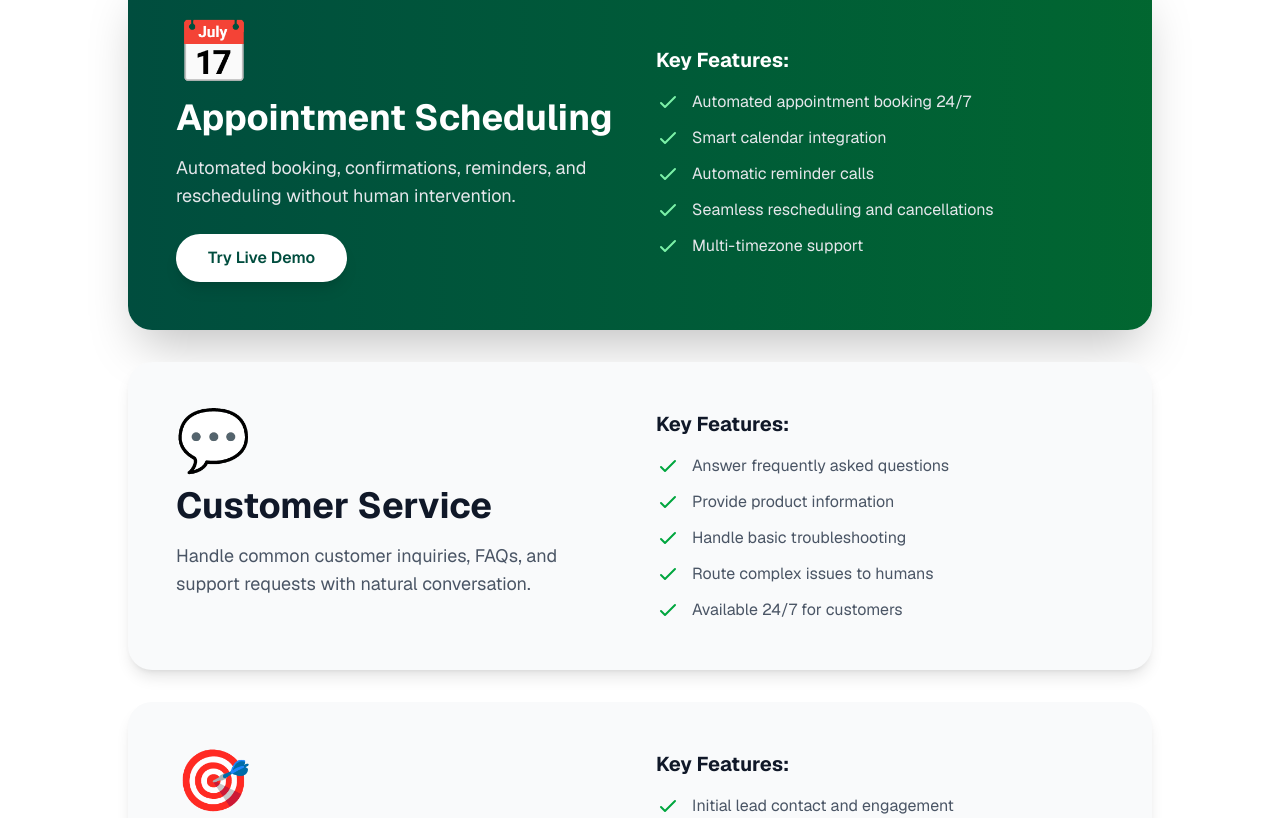
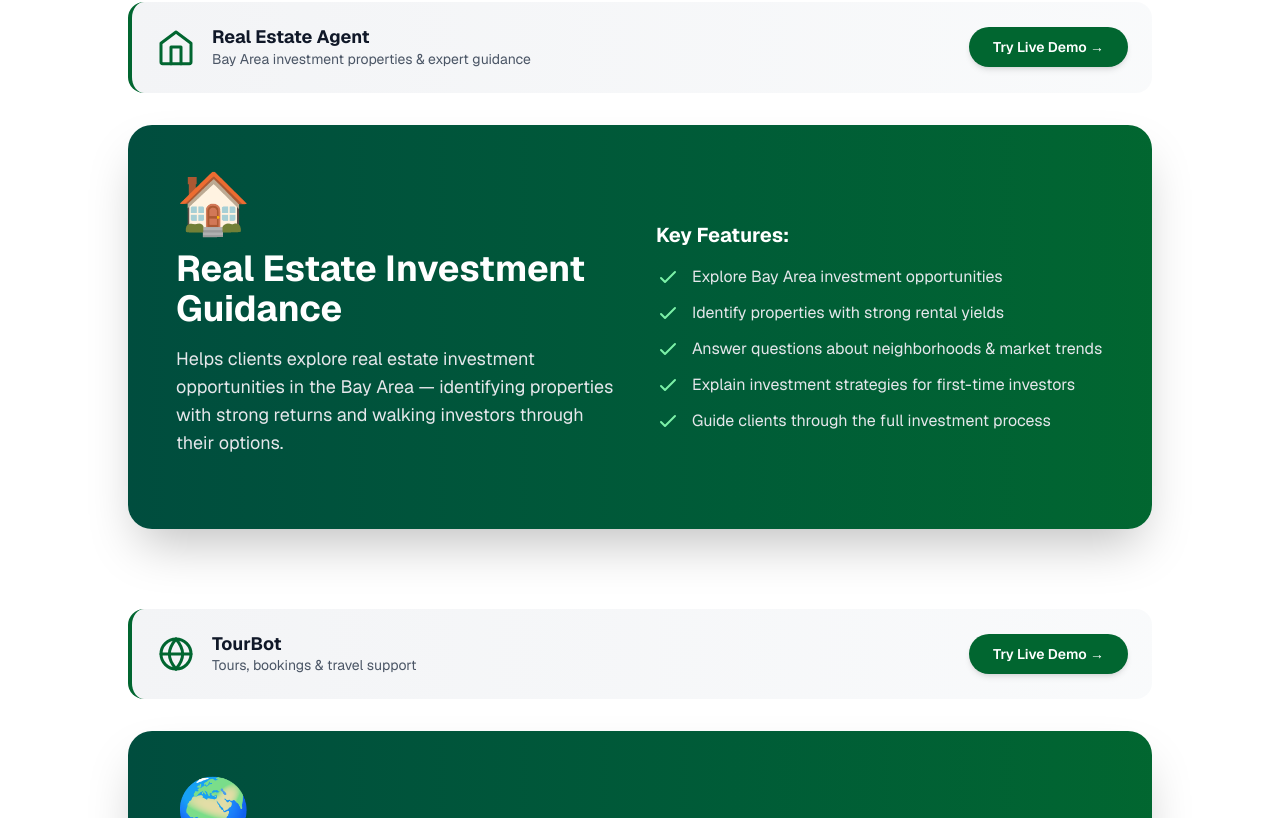
Before and after one commit to digitalytics/Digitalytics-voice, a Next.js app: page /use-cases in a window 1280 px wide. Shown: the part 502-1320 px from the top of the page. Built offline with nearby package versions, Linux system fonts and the light colour scheme.

Commit message:
2 agent added on Demo page.

```diff
--- a/src/app/use-cases/page.tsx
+++ b/src/app/use-cases/page.tsx
@@ -1,6 +1,5 @@
 'use client';
 
-import type { Metadata } from 'next';
 import Link from 'next/link';
 import { motion } from 'framer-motion';
 import Navbar from '@/components/layout/Navbar';
@@ -8,45 +7,127 @@ import Footer from '@/components/layout/Footer';
 import ScrollToTop from '@/components/layout/ScrollToTop';
 import { staggerContainer, fadeInUp } from '@/lib/animations';
 
-const useCases = [
+// Inline SVG icons (same as DemoForm.tsx)
+function HomeIcon({ className }: { className?: string }) {
+  return (
+    <svg className={className} viewBox="0 0 24 24" fill="none" stroke="currentColor" strokeWidth={1.8} strokeLinecap="round" strokeLinejoin="round">
+      <path d="M3 9.75L12 3l9 6.75V21a1 1 0 01-1 1H4a1 1 0 01-1-1V9.75z" />
+      <path d="M9 22V12h6v10" />
+    </svg>
+  );
+}
+
+function GlobeIcon({ className }: { className?: string }) {
+  return (
+    <svg className={className} viewBox="0 0 24 24" fill="none" stroke="currentColor" strokeWidth={1.8} strokeLinecap="round" strokeLinejoin="round">
+      <circle cx="12" cy="12" r="9" />
+      <path d="M12 3c-2.5 3-4 5.5-4 9s1.5 6 4 9" />
+      <path d="M12 3c2.5 3 4 5.5 4 9s-1.5 6-4 9" />
+      <path d="M3 12h18" />
+    </svg>
+  );
+}
+
+const AGENT_USE_CASES = [
   {
-    title: 'Appointment Scheduling',
-    description: 'Automated booking, confirmations, reminders, and rescheduling without human intervention.',
-    icon: '📅',
+    agentId: 'real-estate',
+    agentName: 'Real Estate Agent',
+    agentTagline: 'Bay Area investment properties & expert guidance',
+    iconKey: 'home',
+    useCases: [
+      {
+        title: 'Real Estate Investment Guidance',
+        description:
+          'Helps clients explore real estate investment opportunities in the Bay Area — identifying properties with strong returns and walking investors through their options.',
+        icon: '🏠',
         features: [
-      'Automated appointment booking 24/7',
-      'Smart calendar integration',
-      'Automatic reminder calls',
-      'Seamless rescheduling and cancellations',
-      'Multi-timezone support',
+          'Explore Bay Area investment opportunities',
+          'Identify properties with strong rental yields',
+          'Answer questions about neighborhoods & market trends',
+          'Explain investment strategies for first-time investors',
+          'Guide clients through the full investment process',
         ],
         isPrimary: true,
       },
       {
-    title: 'Customer Service',
-    description: 'Handle common customer inquiries, FAQs, and support requests with natural conversation.',
-    icon: '💬',
+        title: 'Financing & Process Support',
+        description:
+          'Explains available financing options and manages the investment process from initial inquiry all the way through to a successful deal.',
+        icon: '💰',
         features: [
-      'Answer frequently asked questions',
-      'Provide product information',
-      'Handle basic troubleshooting',
-      'Route complex issues to humans',
-      'Available 24/7 for customers',
+          'Outline financing and mortgage options',
+          'Clarify down payment & loan requirements',
+          'Walk through the purchase process step by step',
+          'Answer due diligence and inspection questions',
+          'Keep clients informed at every stage',
         ],
         isPrimary: false,
       },
       {
-    title: 'Lead Qualification',
-    description: 'Engage with leads, gather information, and qualify prospects before human follow-up.',
-    icon: '🎯',
+        title: 'Meeting Booking with the Owner',
+        description:
+          'At the end of the call, books a meeting between the prospective investor and the business owner to take the next step.',
+        icon: '📅',
         features: [
-      'Initial lead contact and engagement',
-      'Qualify leads based on criteria',
-      'Collect contact information',
-      'Schedule follow-up appointments',
-      'Integration with CRM systems',
+          'Qualify interest and investment goals',
+          'Collect contact details for follow-up',
+          'Schedule a meeting with the business owner',
+          'Send confirmation details to the client',
+          'Ensure a warm, personal handoff',
         ],
         isPrimary: false,
+      },
+    ],
+  },
+  {
+    agentId: 'tourbot',
+    agentName: 'TourBot',
+    agentTagline: 'Tours, bookings & travel support',
+    iconKey: 'globe',
+    useCases: [
+      {
+        title: 'Tours & Attractions Information',
+        description:
+          'Provides instant answers about tours, local attractions, and ticket prices — helping travellers plan their trip with confidence.',
+        icon: '🌍',
+        features: [
+          'Share details on available tours & attractions',
+          'Provide up-to-date ticket pricing',
+          "Explain what's included in each tour",
+          'Answer questions about schedules & availability',
+          'Available 24/7 for travellers in any time zone',
+        ],
+        isPrimary: true,
+      },
+      {
+        title: 'Booking & Reservations',
+        description:
+          'Assists callers with booking tours and making reservations through a friendly, natural conversation.',
+        icon: '✈️',
+        features: [
+          'Guide callers through available tour options',
+          'Collect traveller details for reservations',
+          'Confirm booking requirements & availability',
+          'Process reservation requests seamlessly',
+          'Send booking confirmation details',
+        ],
+        isPrimary: false,
+      },
+      {
+        title: 'Complaint Handling',
+        description:
+          'Listens to and resolves customer complaints professionally, ensuring every traveller feels heard and supported.',
+        icon: '🎧',
+        features: [
+          'Handle complaints with empathy & professionalism',
+          'Log and track complaint details',
+          'Offer solutions or escalate to the right team',
+          'Follow up to confirm resolution',
+          'Turn negative experiences into positive outcomes',
+        ],
+        isPrimary: false,
+      },
+    ],
   },
 ];
 
@@ -58,25 +139,56 @@ export default function UseCasesPage() {
         {/* Hero Section */}
         <section className="py-20 bg-gradient-to-br from-[#004D3E] to-green-800 text-white">
           <div className="max-w-7xl mx-auto px-4 sm:px-8 md:px-16 lg:px-32 text-center">
-            <motion.div
-              variants={fadeInUp}
-              initial="hidden"
-              animate="visible"
-            >
+            <motion.div variants={fadeInUp} initial="hidden" animate="visible">
               <h1 className="text-5xl md:text-6xl font-bold mb-6">
-                AI Voice Agent Use Cases
+                AI Voice Agents for Every Industry
               </h1>
               <p className="text-xl text-gray-200 mb-8 max-w-3xl mx-auto">
-                Discover how businesses are using AI voice agents to automate
-                customer interactions and improve efficiency.
+                Our Real Estate Agent guides investors through Bay Area property
+                opportunities, and TourBot handles everything from tour info to
+                bookings and complaints — all on autopilot.
               </p>
             </motion.div>
           </div>
         </section>
 
-        {/* Use Cases Section */}
+        {/* Agent Sections */}
         <section className="py-20 bg-white">
-          <div className="max-w-7xl mx-auto px-4 sm:px-8 md:px-16 lg:px-32">
+          <div className="max-w-7xl mx-auto px-4 sm:px-8 md:px-16 lg:px-32 space-y-20">
+            {AGENT_USE_CASES.map((agent) => (
+              <div key={agent.agentId}>
+                {/* Agent Header Banner */}
+                <motion.div
+                  variants={fadeInUp}
+                  initial="hidden"
+                  whileInView="visible"
+                  viewport={{ once: true }}
+                  className="bg-gradient-to-r from-gray-100 to-gray-50 border-l-4 border-green-800 rounded-2xl p-6 mb-8 flex flex-col sm:flex-row sm:items-center sm:justify-between gap-4"
+                >
+                  <div className="flex items-center gap-4">
+                    <div className="w-10 h-10 text-green-800 flex-shrink-0">
+                      {agent.iconKey === 'home' ? (
+                        <HomeIcon className="w-full h-full" />
+                      ) : (
+                        <GlobeIcon className="w-full h-full" />
+                      )}
+                    </div>
+                    <div>
+                      <p className="font-bold text-gray-900 text-lg leading-tight">
+                        {agent.agentName}
+                      </p>
+                      <p className="text-gray-600 text-sm">{agent.agentTagline}</p>
+                    </div>
+                  </div>
+                  <Link
+                    href="/demo"
+                    className="inline-block bg-green-800 text-white px-6 py-2.5 rounded-full hover:bg-green-700 transition-all shadow-md font-semibold text-sm whitespace-nowrap"
+                  >
+                    Try Live Demo →
+                  </Link>
+                </motion.div>
+
+                {/* Use Case Cards */}
                 <motion.div
                   variants={staggerContainer}
                   initial="hidden"
@@ -84,7 +196,7 @@ export default function UseCasesPage() {
                   viewport={{ once: true }}
                   className="space-y-8"
                 >
-              {useCases.map((useCase, index) => (
+                  {agent.useCases.filter((uc) => uc.isPrimary).map((useCase, index) => (
                     <motion.div
                       key={index}
                       variants={fadeInUp}
@@ -111,14 +223,6 @@ export default function UseCasesPage() {
                           >
                             {useCase.description}
                           </p>
-                      {useCase.isPrimary && (
-                        <Link
-                          href="/demo"
-                          className="inline-block bg-white text-[#004D3E] px-8 py-3 rounded-full hover:bg-gray-100 transition-all shadow-lg font-semibold"
-                        >
-                          Try Live Demo
-                        </Link>
-                      )}
                         </div>
                         <div>
                           <h3
@@ -166,6 +270,8 @@ export default function UseCasesPage() {
                   ))}
                 </motion.div>
               </div>
+            ))}
+          </div>
         </section>
 
         {/* Bottom CTA */}
--- a/src/components/demo/DemoForm.tsx
+++ b/src/components/demo/DemoForm.tsx
@@ -1,37 +1,117 @@
 'use client';
 
 import { useState } from 'react';
-import { DemoFormData, FormErrors, FormStatus } from '@/types';
+import { motion, AnimatePresence } from 'framer-motion';
+import { DemoFormData, FormErrors, FormStatus, AgentId } from '@/types';
 import { validateDemoForm, formatPhoneNumber, cleanPhoneNumber } from '@/lib/utils';
-import { API_CONFIG } from '@/lib/constants';
+import { API_CONFIG, AGENTS } from '@/lib/constants';
+import { buttonHover, buttonTap } from '@/lib/animations';
 import FormInput from './FormInput';
 import SubmitButton from './SubmitButton';
 import SuccessMessage from './SuccessMessage';
 
+// Inline SVG icons
+function HomeIcon({ className }: { className?: string }) {
+  return (
+    <svg className={className} viewBox="0 0 24 24" fill="none" stroke="currentColor" strokeWidth={1.8} strokeLinecap="round" strokeLinejoin="round">
+      <path d="M3 9.75L12 3l9 6.75V21a1 1 0 01-1 1H4a1 1 0 01-1-1V9.75z" />
+      <path d="M9 22V12h6v10" />
+    </svg>
+  );
+}
+
+function GlobeIcon({ className }: { className?: string }) {
+  return (
+    <svg className={className} viewBox="0 0 24 24" fill="none" stroke="currentColor" strokeWidth={1.8} strokeLinecap="round" strokeLinejoin="round">
+      <circle cx="12" cy="12" r="9" />
+      <path d="M12 3c-2.5 3-4 5.5-4 9s1.5 6 4 9" />
+      <path d="M12 3c2.5 3 4 5.5 4 9s-1.5 6-4 9" />
+      <path d="M3 12h18" />
+    </svg>
+  );
+}
+
+function CheckBadge() {
+  return (
+    <div className="absolute -top-2 -right-2 w-6 h-6 bg-green-600 rounded-full flex items-center justify-center shadow-md">
+      <svg className="w-3.5 h-3.5 text-white" viewBox="0 0 24 24" fill="none" stroke="currentColor" strokeWidth={3} strokeLinecap="round" strokeLinejoin="round">
+        <path d="M5 13l4 4L19 7" />
+      </svg>
+    </div>
+  );
+}
+
+interface AgentCardProps {
+  agent: typeof AGENTS[number];
+  isSelected: boolean;
+  onClick: () => void;
+}
+
+function AgentCard({ agent, isSelected, onClick }: AgentCardProps) {
+  return (
+    <motion.button
+      type="button"
+      onClick={onClick}
+      whileHover={isSelected ? {} : buttonHover}
+      whileTap={buttonTap}
+      className={`
+        relative w-full text-left p-5 rounded-2xl border-2 transition-colors duration-200 cursor-pointer
+        ${isSelected
+          ? 'border-green-800 bg-green-50 shadow-md'
+          : 'border-gray-200 bg-white hover:border-green-300 shadow-md hover:shadow-lg'
+        }
+      `}
+    >
+      {isSelected && <CheckBadge />}
+      <div className={`w-10 h-10 mb-3 ${isSelected ? 'text-green-800' : 'text-gray-500'}`}>
+        {agent.iconKey === 'home' ? (
+          <HomeIcon className="w-full h-full" />
+        ) : (
+          <GlobeIcon className="w-full h-full" />
+        )}
+      </div>
+      <p className={`font-semibold text-sm leading-tight ${isSelected ? 'text-green-900' : 'text-gray-800'}`}>
+        {agent.name}
+      </p>
+      <p className={`text-xs mt-1 ${isSelected ? 'text-green-700' : 'text-gray-500'}`}>
+        {agent.tagline}
+      </p>
+    </motion.button>
+  );
+}
+
 export default function DemoForm() {
+  const [selectedAgentId, setSelectedAgentId] = useState<AgentId>('real-estate');
   const [formData, setFormData] = useState<DemoFormData>({
     name: '',
     phoneNumber: '',
     email: '',
   });
-
   const [errors, setErrors] = useState<FormErrors>({});
   const [status, setStatus] = useState<FormStatus>('idle');
   const [errorMessage, setErrorMessage] = useState<string>('');
+
+  const selectedAgent = AGENTS.find((a) => a.id === selectedAgentId)!;
+
+  const handleAgentSelect = (id: AgentId) => {
+    setSelectedAgentId(id);
+    // Reset form state when switching agents
+    setStatus('idle');
+    setErrorMessage('');
+    setErrors({});
+  };
 
   const handleInputChange = (field: keyof DemoFormData) => (
     e: React.ChangeEvent<HTMLInputElement>
   ) => {
     let value = e.target.value;
 
-    // Auto-format phone number
     if (field === 'phoneNumber') {
       value = formatPhoneNumber(value);
     }
 
     setFormData((prev) => ({ ...prev, [field]: value }));
 
-    // Clear field error on change
     if (errors[field]) {
       setErrors((prev) => {
         const newErrors = { ...prev };
@@ -44,7 +124,6 @@ export default function DemoForm() {
   const handleSubmit = async (e: React.FormEvent) => {
     e.preventDefault();
 
-    // Validate form
     const validationErrors = validateDemoForm(
       formData.name,
       formData.phoneNumber,
@@ -56,14 +135,13 @@ export default function DemoForm() {
       return;
     }
 
-    // Submit to webhook
     setStatus('submitting');
     setErrorMessage('');
 
     try {
       const cleanedPhone = cleanPhoneNumber(formData.phoneNumber);
 
-      const response = await fetch(API_CONFIG.webhookUrl, {
+      const response = await fetch(selectedAgent.webhookUrl, {
         method: 'POST',
         headers: {
           'Content-Type': 'application/json',
@@ -104,22 +182,48 @@ export default function DemoForm() {
     }
   };
 
-  // Show success message
   if (status === 'success') {
     return <SuccessMessage phoneNumber={formData.phoneNumber} />;
   }
 
-  // Show form
   return (
-    <form onSubmit={handleSubmit} className="max-w-2xl mx-auto">
+    <div className="max-w-2xl mx-auto">
+      {/* Agent selector */}
+      <div className="mb-6">
+        <p className="text-center text-xs font-semibold text-gray-500 uppercase tracking-widest mb-4">
+          Choose Your Agent
+        </p>
+        <div className="grid grid-cols-1 sm:grid-cols-2 gap-4">
+          {AGENTS.map((agent) => (
+            <AgentCard
+              key={agent.id}
+              agent={agent}
+              isSelected={selectedAgentId === agent.id}
+              onClick={() => handleAgentSelect(agent.id)}
+            />
+          ))}
+        </div>
+      </div>
+
+      {/* Form card */}
+      <form onSubmit={handleSubmit}>
         <div className="bg-white rounded-3xl shadow-xl p-8 md:p-12">
+          <AnimatePresence mode="wait">
+            <motion.div
+              key={selectedAgentId}
+              initial={{ opacity: 0, y: 8 }}
+              animate={{ opacity: 1, y: 0 }}
+              exit={{ opacity: 0, y: -8 }}
+              transition={{ duration: 0.2 }}
+            >
               <h2 className="text-3xl font-bold text-gray-900 mb-2 text-center">
-          Try Our AI Voice Agent
+                Talk to {selectedAgent.name}
               </h2>
               <p className="text-gray-600 mb-8 text-center">
-          Fill out the form below and receive a live demo call from our AI agent
-          within 2 minutes.
+                {selectedAgent.description}
               </p>
+            </motion.div>
+          </AnimatePresence>
 
           <div className="space-y-6">
             <FormInput
@@ -164,5 +268,6 @@ export default function DemoForm() {
           </p>
         </div>
       </form>
+    </div>
   );
 }
--- a/src/lib/constants.ts
+++ b/src/lib/constants.ts
@@ -34,11 +34,31 @@ export const RADIUS = {
   cardLarge: 'rounded-3xl',
 } as const;
 
-// API Configuration
+// API Configuration (kept for backward compatibility)
 export const API_CONFIG = {
   webhookUrl: 'https://n8n.digitalytics.us/webhook/get-call',
   timeout: 10000, // 10 seconds
 } as const;
+
+// Agent configurations
+export const AGENTS = [
+  {
+    id: 'real-estate' as const,
+    name: 'Real Estate Agent',
+    tagline: 'Property listings, viewings & more',
+    description: 'Fill out the form and receive a live demo call from our Real Estate AI agent within 2 minutes.',
+    iconKey: 'home' as const,
+    webhookUrl: 'https://n8n.digitalytics.us/webhook/get-call',
+  },
+  {
+    id: 'tourbot' as const,
+    name: 'TourBot',
+    tagline: 'Travel & Tour FAQ Agent',
+    description: 'Fill out the form and receive a live demo call from our TourBot AI agent within 2 minutes.',
+    iconKey: 'globe' as const,
+    webhookUrl: 'https://n8n.digitalytics.us/webhook/tour-outbound-call',
+  },
+];
 
 // Navigation Links
 export const NAV_LINKS = [
```
Also changed, not shown: src/types/index.ts (+22 -0 lines). Lines whose indentation alone changed are shown as unchanged.
